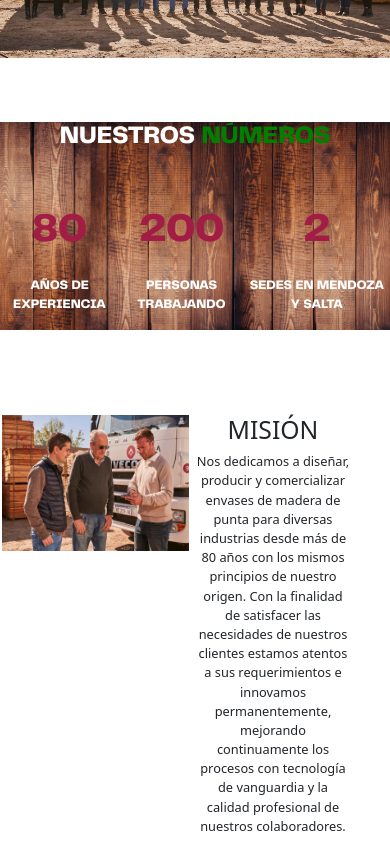
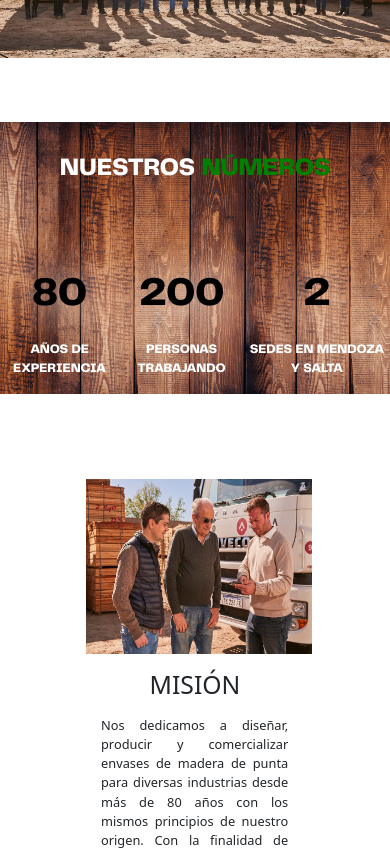
Before and after one commit to steve-ux/los-andes-envases, a React (Create React App) app: page /SobreNosotros in a window 390 px wide. Shown: the part 620-1470 px from the top of the page. Built offline with nearby package versions, Linux system fonts and the light colour scheme.

Commit message:
se aplicaron últimos cambios pedidos por el cliente

```diff
--- a/src/components/CarruselHome.js
+++ b/src/components/CarruselHome.js
@@ -1,7 +1,7 @@
 import Carousel from 'react-bootstrap/Carousel';
 import Image1 from '../image/DJI_0077.webp';
 import Image2 from '../image/_NPH4870.webp';
-import Image3 from '../image/_NPH4735.webp';
+import Image3 from '../image/front.jpg';
 
 function Carrusel() {
     return (
--- a/src/components/Footer.js
+++ b/src/components/Footer.js
@@ -2,7 +2,6 @@ import Logo from "../image/logo.png";
 import Cellphone from "../image/cellphone.png";
 import Email from "../image/email.png";
 import Clock from "../image/clock.png";
-import Heart from "../image/heart.png";
 import Facebook from "../image/facebook.png";
 import { Link } from "react-router-dom";
 
@@ -30,11 +29,9 @@ function Footer() {
             <a href="https://www.facebook.com/LosAndesAserradero" target="_blank" rel="noreferrer"><img src={Facebook} width="60" alt="Logo Facebook" className="logoFb"/></a>
             </div>
             <div className="derechosReservados">
-              Todos los derechos reservados © <span id="get-current-year">{new Date().getFullYear()}</span>
+              Grupo Puebla | Todos los derechos reservados © <span id="get-current-year">{new Date().getFullYear()}</span>
             </div>
-            <a href="https://linktr.ee/steve.ok" target="_blank" rel="noreferrer"><div className="derechosReservados firma">
-              Con <img src={Heart} alt="Coranzón verde oscuro" width="20"/> desde Mendoza - ARG
-            </div></a>
+            <p className="text-footer2">Web creada por <span><a href="https://linktr.ee/steve.ok" target="_blank" rel="noreferrer" className="firma">EDev</a></span></p>
           </footer>
       </div>
     );
--- a/src/index.css
+++ b/src/index.css
@@ -118,7 +118,60 @@ a {
 }
 .text-nosotros-t {
   font-size: 0.8rem;
-  text-align: center;
+  text-align: justify;
+}
+@media (max-width: 699px) {
+  .text-nosotros-t {
+    font-size: 0.7rem;
+    text-align: justify;
+    width: 120%;
+    margin-left: -1rem;
+  }
+  .contenedor-tercero {
+    margin-top: 10vh;
+    margin-bottom: 10vh;
+    width: 100%;
+    display: flex;
+    flex-direction: column;
+    align-items: center;
+  }
+  .img-valores {
+    width: 58vw;
+    height: 45vw;
+    margin-left: -3vw;
+  }
+}
+@media (max-width: 999px) {
+  .text-nosotros-t {
+    font-size: 0.7rem;
+    text-align: justify;
+  }
+  .contenedor-tercero {
+    margin-top: 10vh;
+    margin-bottom: 10vh;
+    width: 100%;
+    display: flex;
+    flex-direction: column;
+    align-items: center;
+  }
+}
+@media (max-width: 1260px) {
+  .text-nosotros-t {
+    font-size: 0.8rem;
+    text-align: justify;
+  }
+  .contenedor-tercero {
+    margin-top: 10vh;
+    margin-bottom: 10vh;
+    width: 100%;
+    display: flex;
+    flex-direction: column;
+    align-items: center;
+  }
+  .contenedor-tercero h2 {
+    margin-top: 1rem;
+    margin-bottom: 1rem;
+  }
 }
 .content-ultimo {
   display: flex;
@@ -182,14 +235,16 @@ a {
     font-weight: bold;
   }
   .texto-primeroT {
-    color: var(--primary-color);
+    color: black;
+    filter: drop-shadow(3px 5px 20px rgb(255, 255, 255));
     font-weight: bold;
     font-size: 2.5rem !important;
     text-align: center;
   }
 }
 .texto-primeroT {
-  color: var(--primary-color);
+  color: black;
+  filter: drop-shadow(3px 5px 20px rgb(255, 255, 255));
   font-weight: bold;
   font-size: 3rem;
   text-align: center;
@@ -459,6 +514,9 @@ a {
   font-family: var(--terciary-font);
   text-align: center;
   font-size: 1.2rem;
+}
+.titleNumeros {
+  padding: 2rem;
 }
 .btnConocenos {
   background-color: black;
@@ -742,6 +800,12 @@ textarea {
 .firma {
   opacity: 70%;
 }
+.text-footer2 {
+  text-align: center;
+  margin-top: 1rem;
+  font-size: .7rem;
+  color: rgb(110, 110, 110);
+}
 footer a:hover {
 color: white !important;
 }
--- a/src/pages/SobreNosotros.js
+++ b/src/pages/SobreNosotros.js
@@ -22,7 +22,7 @@ function About() {
         />
       </div>
       <div className="nuestros-numeros">
-        <h2>
+        <h2 className="titleNumeros">
           NUESTROS <span style={{ color: "green" }}>NÚMEROS</span>
         </h2>
         <div className="container-numeros">
```
Also changed, not shown: src/components/Navigator/RightNav.js (line endings or trailing spaces), src/image/_NPH4735.webp (deleted), 1 other file (tests, documents, lock files or other folders).
